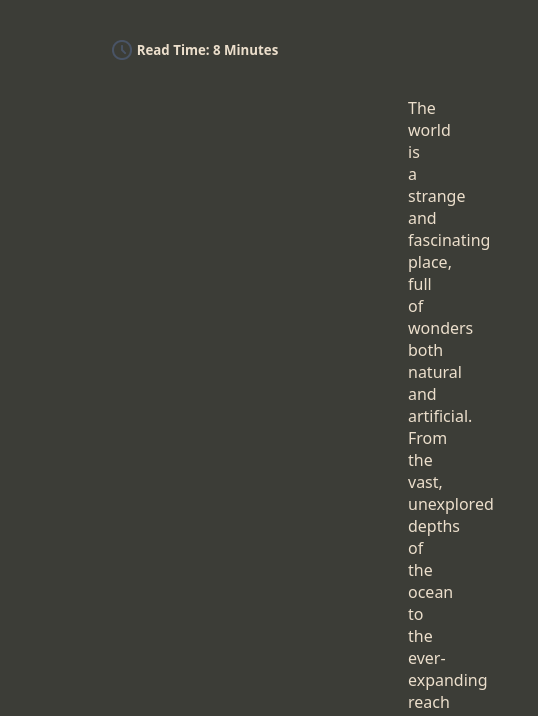
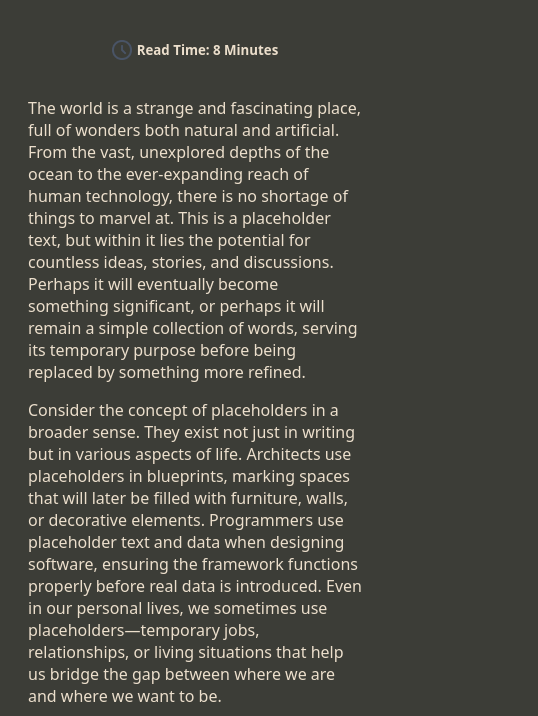
Before and after one commit to gnuslashlaith/Portfolio, a plain HTML site: page blogs/placeholder.html in a window 390 px wide. Shown: the part 97-813 px from the top of the page, 538 px wide, since content can reach past the window. Drawn offline with Linux system fonts and the light colour scheme.

Commit message:
Update Styles.css
Co-authored-by: gnuslashlaith <lake.ghandour@gmail.com>
Co-authored-by: gnuslashyasmeen <yasmeen.ghandour27@gmail.com>

```diff
--- a/blogs/placeholder.html
+++ b/blogs/placeholder.html
@@ -15,8 +15,8 @@
             <img src="images-icons/clock.png" width="20px">
             <h5 class="sub">Read Time: 8 Minutes</h5>
         </div>
-
-
+        <div class="side">
+            <div class="content">
                 <p>
 
                     The world is a strange and fascinating place,
@@ -80,6 +80,18 @@ Science, too, is filled with placeholders. In physics, early models of atoms wer
 
 
 
+            </div>
+
+
+
+
+
+
+        </div>
+
+
+
+
 
 
 
--- a/blogs/styles.css
+++ b/blogs/styles.css
@@ -32,8 +32,30 @@ p {
   float: center;
   font-family:system-ui;
   color: rgb(236, 223, 204);
-  margin-left: 400px;
-  margin-right: 400px;
+}
+
+.side {
+    display: flex;
+    max-width: 1200px;
+    margin: auto;
+    padding: 0 20px;
+    flex-grow: 1;  /* Flexible margin */
+    min-width: 50px; /* Ensures a minimum margin */
+    justify-content: center;
+  }
+.content {
+    flex-grow: 3;  /* Gives content priority */
+    max-width: 700px; /* Prevents content from becoming too wide */
+    min-width: 300px;
+    align-items: center;
+    float: center;
+    justify-content: center;
+}
+
+@media (max-width: 684px) {
+    .content {
+        margin-top: 0;
+    }
 }
 
 .info {
```
Also changed, not shown: assets/styles.css (+15 -10 lines), index.html (+5 -4 lines). Lines whose indentation alone changed are shown as unchanged.
